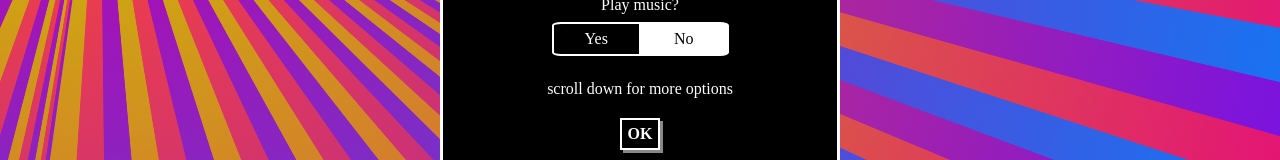
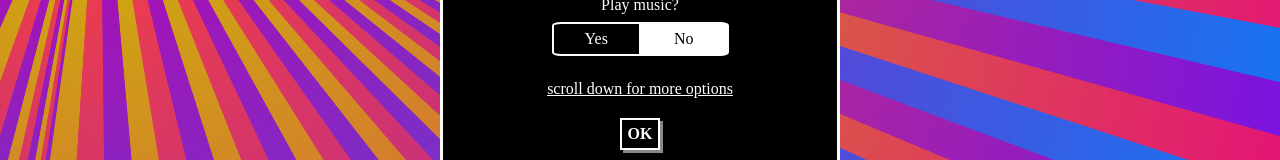
Before and after one commit to mpaulweeks/vibe, a React (Create React App) app: page /#rainbow in a window 1280 px wide. Shown: the part 296-456 px from the top of the page. Built offline with nearby package versions, Linux system fonts and the light colour scheme; no server answers.

Commit message:
link that scrolls to footer

```diff
--- a/package.json
+++ b/package.json
@@ -10,6 +10,7 @@
     "react-cookie": "^2.1.4",
     "react-copy-to-clipboard": "^5.0.1",
     "react-dom": "^16.2.0",
+    "react-scroll-to-component": "^1.0.2",
     "styled-components": "^3.2.3"
   },
   "devDependencies": {
--- a/src/App.js
+++ b/src/App.js
@@ -1,5 +1,6 @@
 import React from 'react';
 import styled from 'styled-components';
+import scrollToComponent from 'react-scroll-to-component';
 
 import Brain from './lib/Brain';
 import AudioManager from './lib/AudioManager';
@@ -65,6 +66,14 @@ class App extends React.Component {
       isReady: true,
     });
   }
+  scrollToFooter() {
+    scrollToComponent(this.refs.footer, {
+      offset: 0,
+      align: 'top',
+      ease: 'inOutCirc',
+      duration: 1500,
+    });
+  }
   exitWelcome(isPlaying) {
     if (isPlaying !== undefined) {
       this.audio.setPlay(isPlaying);
@@ -79,6 +88,7 @@ class App extends React.Component {
     const childrenProps = {
       brain: this.brain,
       audio: this.audio,
+      scrollToFooter: (...args) => this.scrollToFooter(...args),
       exitWelcome: (...args) => this.exitWelcome(...args),
     };
     const showFooter = isReady && !isMobile;
@@ -87,7 +97,7 @@ class App extends React.Component {
       <PageContainer>
         <Canvas ref="canvas"></Canvas>
         {showFooter && (
-          <div>
+          <div ref="footer">
             <FooterContainer>
               <Panel {...childrenProps}></Panel>
               <Footer {...childrenProps}>></Footer>
--- a/src/index.css
+++ b/src/index.css
@@ -12,6 +12,9 @@ body {
   color: var(--foreground);
   font-size: 16px;
 }
+a {
+  color: var(--foreground);
+}
 @media only screen and (max-width: 600px) {
   /* prevent scrolling on mobile */
   body {
--- a/src/view/Welcome.js
+++ b/src/view/Welcome.js
@@ -28,6 +28,10 @@ export default class Welcome extends React.Component {
   setType(type) {
     const { brain } = this.props;
     brain.setType(type);
+  }
+  onScrollClick(event) {
+    event.preventDefault();
+    this.props.scrollToFooter();
   }
   onSubmit() {
     this.props.exitWelcome();
@@ -102,7 +106,12 @@ export default class Welcome extends React.Component {
           </Row>
         ) : (
           <Row>
-            scroll down for more options
+            <a
+              href=""
+              onClick={e => this.onScrollClick(e)}
+            >
+              scroll down for more options
+            </a>
           </Row>
         )}
         <Row>
```
Also changed, not shown: 1 other file (tests, documents, lock files or other folders).
